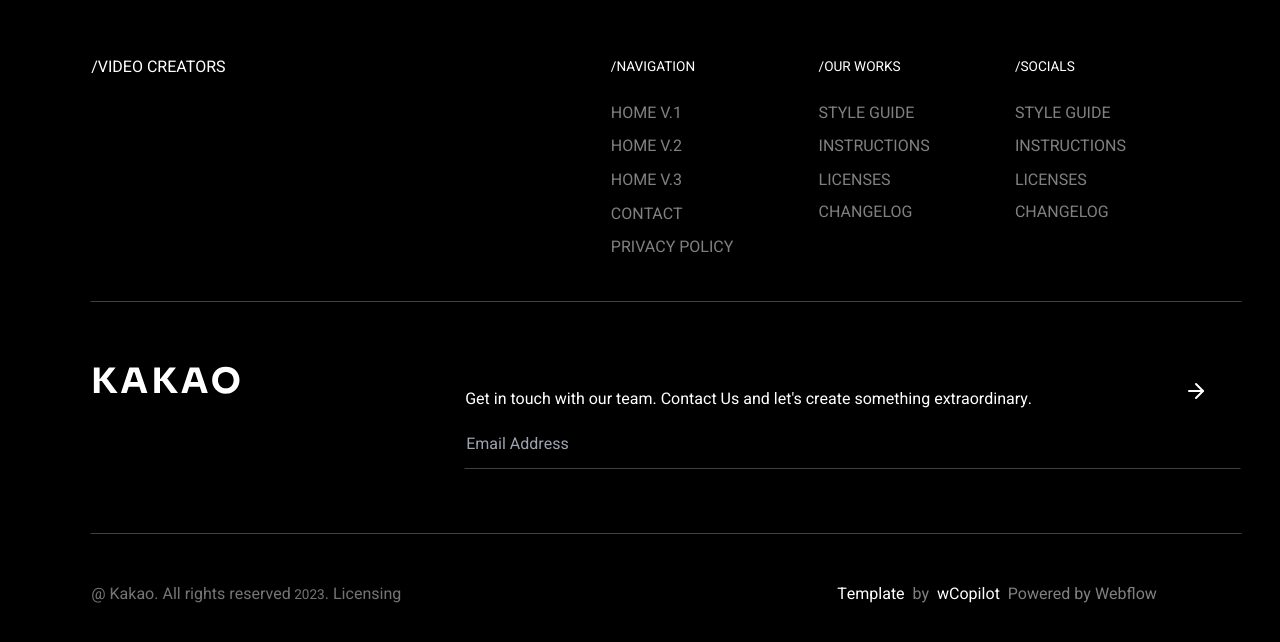
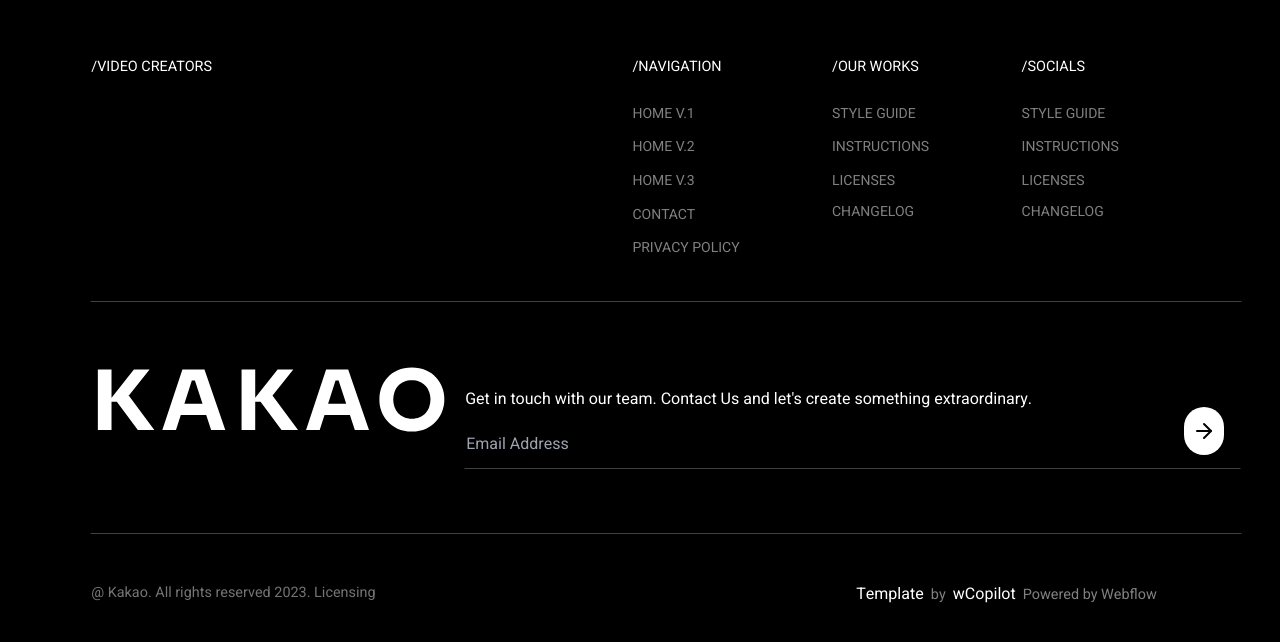
Before and after one commit to Praizee/Kakao-Video-Website, a React (Vite) app: page / in a window 1280 px wide. Shown: the part 4749-5391 px from the top of the page. Built offline with nearby package versions, Linux system fonts and the light colour scheme.

Commit message:
Update Footer.jsx

```diff
--- a/src/Components/Footer/Footer.jsx
+++ b/src/Components/Footer/Footer.jsx
@@ -13,8 +13,8 @@ const Footer = () => {
         <div className="laptop:-mr-[9rem] laptop:-ml-10">
 
           <div className="tablet:hidde laptop:min-w-[26rem] tablet:min-w-[19rem] laptop:block">
-            <span className="text-[0.85rem] text-white font-medium laptop:mb-4">
-              <p className="">
+            <span className="text-white font-medium laptop:mb-4">
+              <p className="text-[0.9rem]">
                 /VIDEO CREATORS
               </p>
             </span>
@@ -25,26 +25,26 @@ const Footer = () => {
 
         <div className="footer uppercase text-white/50">
           <div className="laptop:ml-[rem] mb-8 laptop:mb-0 tablet:mb-0">
-            <span className="text-[0.85rem] text-white font-medium laptop:mb-4">/NAVIGATION</span>
-            <a className="link link-hover font-normal leading-[1.6rem]">Home v.1</a>
-            <a className="link link-hover font-normal leading-[1.6rem]">Home v.2</a>
-            <a className="link link-hover font-normal leading-[1.6rem]">Home v.3</a>
-            <a className="link link-hover font-normal leading-[1.6rem]">Contact</a>
-            <a className="link link-hover font-normal leading-[1.6rem]">Privacy Policy</a>
+            <span className="text-[0.9rem] text-white font-medium laptop:mb-4">/NAVIGATION</span>
+            <a className="link link-hover font-normal text-[0.875rem] leading-[1.6rem]">Home v.1</a>
+            <a className="link link-hover font-normal text-[0.875rem] leading-[1.6rem]">Home v.2</a>
+            <a className="link link-hover font-normal text-[0.875rem] leading-[1.6rem]">Home v.3</a>
+            <a className="link link-hover font-normal text-[0.875rem] leading-[1.6rem]">Contact</a>
+            <a className="link link-hover font-normal text-[0.875rem] leading-[1.6rem]">Privacy Policy</a>
           </div>
           <div>
-            <span className="text-[0.85rem] text-white font-medium laptop:mb-4">/OUR WORKS</span>
-            <a className="link link-hover font-normal leading-[1.6rem]">Style Guide</a>
-            <a className="link link-hover font-normal leading-[1.6rem]">Instructions</a>
-            <a className="link link-hover font-normal leading-[1.6rem]">Licenses</a>
-            <a className="link link-hover font-normal">Changelog</a>
+            <span className="text-[0.9rem] text-white font-medium laptop:mb-4">/OUR WORKS</span>
+            <a className="link link-hover font-normal text-[0.875rem] leading-[1.6rem]">Style Guide</a>
+            <a className="link link-hover font-normal text-[0.875rem] leading-[1.6rem]">Instructions</a>
+            <a className="link link-hover font-normal text-[0.875rem] leading-[1.6rem]">Licenses</a>
+            <a className="link link-hover font-normal text-[0.875rem]">Changelog</a>
           </div>
           <div>
-            <span className="text-[0.85rem] text-white font-medium laptop:mb-4">/SOCIALS</span>
-            <a className="link link-hover font-normal leading-[1.6rem]">Style Guide</a>
-            <a className="link link-hover font-normal leading-[1.6rem]">Instructions</a>
-            <a className="link link-hover font-normal leading-[1.6rem]">Licenses</a>
-            <a className="link link-hover font-normal">Changelog</a>
+            <span className="text-[0.9rem] text-white font-medium laptop:mb-4">/SOCIALS</span>
+            <a className="link link-hover font-normal text-[0.875rem] leading-[1.6rem]">Style Guide</a>
+            <a className="link link-hover font-normal text-[0.875rem] leading-[1.6rem]">Instructions</a>
+            <a className="link link-hover font-normal text-[0.875rem] leading-[1.6rem]">Licenses</a>
+            <a className="link link-hover font-normal text-[0.875rem]">Changelog</a>
           </div>
         </div>
 
@@ -53,7 +53,7 @@ const Footer = () => {
 
       <footer className="footer mx-2 laptop:p-0 laptop:py-16 p-6 max-w-[90%] laptop:mx-[5.6rem] border border-white/25 border-x-transparent">
 
-        <div className="">
+        <div className="w-full">
           <img src={KakaoLogo} className="w-full" alt="web-logo" />
         </div>
 
@@ -70,7 +70,7 @@ const Footer = () => {
               className="py-3 px-0 bg-black text-white/75 min-w-[rem] input rounded-none "
             />
 
-            <button className="btn hover:bg-transparent hover:translate-x-4 absolute -top-0 right-4 rounded-none bg-transparent text-white border-none">
+            <button className="btn hover:bg-transparen px-2 py-0 bg-white text-black hover:translate-x-4 absolute top-10 right-4 rounded-full border-none">
               <FiArrowRight size="1.5rem" />
             </button>
           </div>
@@ -83,15 +83,15 @@ const Footer = () => {
 
       <div className="laptop:flex py-10 justify-between laptop:mx-[5.7rem]">
         {/* copyright */}
-        <p className="py-2 copyright laptop:mr-[rem] laptop:ml-0 mx-8 text-[1rem] laptop:block tablet:block text-[#ffffff74]">
+        <p className="py-2 copyright laptop:mr-[rem] laptop:ml-0 mx-8 text-[0.9rem] laptop:block tablet:block text-[#ffffff74]">
           @
           Kakao.
           All rights reserved
-          <span className="text-[0.85rem]"> {theDate}</span>.
+          <span className="text-[0.9rem]"> {theDate}</span>.
           Licensing
         </p>
 
-        <span className="py-2 copyright laptop:mr-8 mx-7 text-[1rem] laptop:block tablet:block text-white/50">
+        <span className="py-2 copyright laptop:mr-8 mx-7 text-[0.9rem] laptop:block tablet:block text-white/50">
           <a className="link link-hover text-white hover:text-white/50">
             Template
           </a>
```
